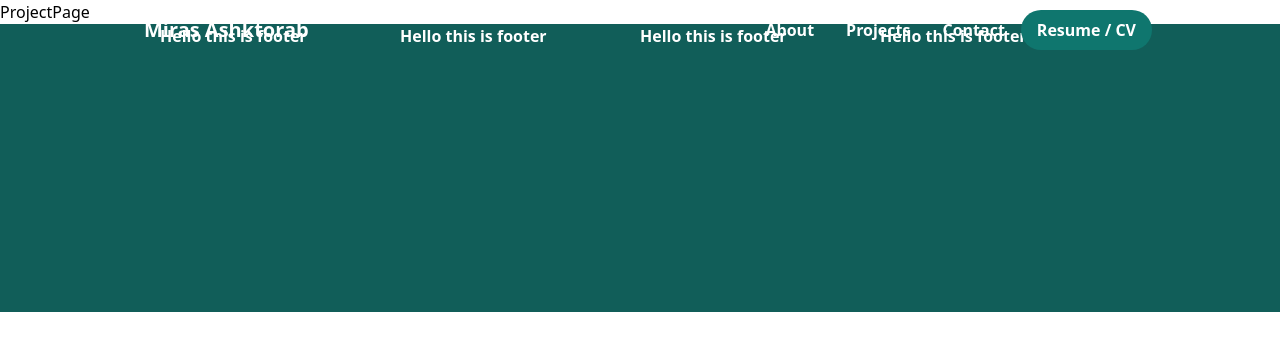
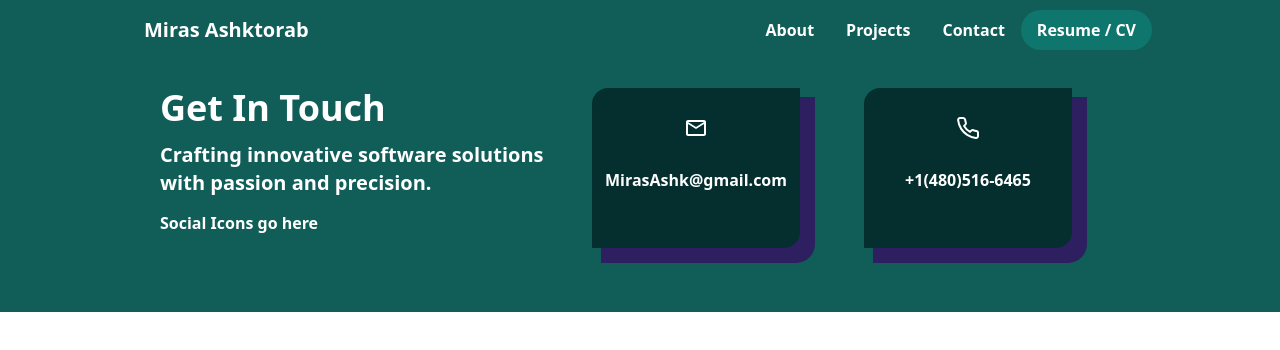
Before and after one commit to Mirasashk/portfolio-miras, a React (Vite) app in the folder front-end/: page /projects/1 in a window 1280 px wide. Shown: the top 350 px of the page. Built offline with nearby package versions, Linux system fonts and the light colour scheme.

Commit message:
Started design of the footer and implemented location based bg color on navbar

```diff
--- a/front-end/src/components/Footer.jsx
+++ b/front-end/src/components/Footer.jsx
@@ -1,12 +1,28 @@
+import FooterPaper from './FooterPaper';
+import { MdOutlineMailOutline } from 'react-icons/md';
+import { FiPhone } from 'react-icons/fi';
+
 const Footer = () => {
+  const mailIcon = <MdOutlineMailOutline className='text-white' />;
+  const phoneIcon = <FiPhone className='text-white' />;
   return (
-    <div className='bg-teal-800 h-72 text-white font-semibold'>
+    <div className='grid bg-teal-800 h-72 text-white font-semibold'>
       <div className='flex justify-center items-center '>
-        <div className='flex items-center justify-center w-3/4'>
-          <div className='w-1/4'>Hello this is footer</div>
-          <div className='w-1/4'>Hello this is footer</div>
-          <div className='w-1/4'>Hello this is footer</div>
-          <div className='w-1/4'>Hello this is footer</div>
+        <div className='flex justify-center items-center w-3/4 h-full'>
+          <div className='flex w-full'>
+            <div className='grid w-2/5'>
+              <div className='text-4xl font-bold'>Get In Touch</div>
+              <div className='text-xl'>
+                Crafting innovative software solutions with passion and
+                precision.
+              </div>
+              <div className=''>Social Icons go here</div>
+            </div>
+            <div className='flex w-3/5 justify-center items-center space-x-16'>
+              <FooterPaper icon={mailIcon} info='MirasAshk@gmail.com' />
+              <FooterPaper icon={phoneIcon} info='+1(480)516-6465' />
+            </div>
+          </div>
         </div>
       </div>
     </div>
--- /dev/null
+++ b/front-end/src/components/FooterPaper.jsx
@@ -0,0 +1,12 @@
+const FooterPaper = ({ icon, info }) => {
+  return (
+    <div className='w-52 h-40 bg-teal-950 rounded-tl-2xl rounded-br-2xl shadow-[12px_12px_0px_3px_rgba(59,7,100,0.7)] '>
+      <div className='grid justify-center  h-full'>
+        <div className='flex justify-center items-center text-2xl '>{icon}</div>
+        <div className='flex justify-center  h-3/4'>{info}</div>
+      </div>
+    </div>
+  );
+};
+
+export default FooterPaper;
--- a/front-end/src/components/NavBar.jsx
+++ b/front-end/src/components/NavBar.jsx
@@ -1,11 +1,23 @@
 import { HiOutlineMenu } from 'react-icons/hi';
-import { useNavigate } from 'react-router-dom';
+import { useNavigate, useLocation } from 'react-router-dom';
+import { useEffect, useState } from 'react';
 
 const NavBar = () => {
   const navigate = useNavigate();
+  const currentLocation = useLocation();
+  const [navBarBg, setNavBarBg] = useState('');
+
+  useEffect(() => {
+    if (currentLocation.pathname !== '/') {
+      setNavBarBg('bg-teal-800');
+    } else {
+      setNavBarBg('');
+    }
+  }, [currentLocation]);
+
   return (
     <div className='absolute w-full h-screen top-0 left-0'>
-      <div className='grid grid-cols-12 px-8 md:px-24 lg:px-32'>
+      <div className={`grid grid-cols-12 ${navBarBg}  px-8 md:px-24 lg:px-32`}>
         <div className='flex col-span-10 lg:col-span-6 items-center w-full p-4 z-20'>
           <div
             onClick={() => navigate('/')}
```
